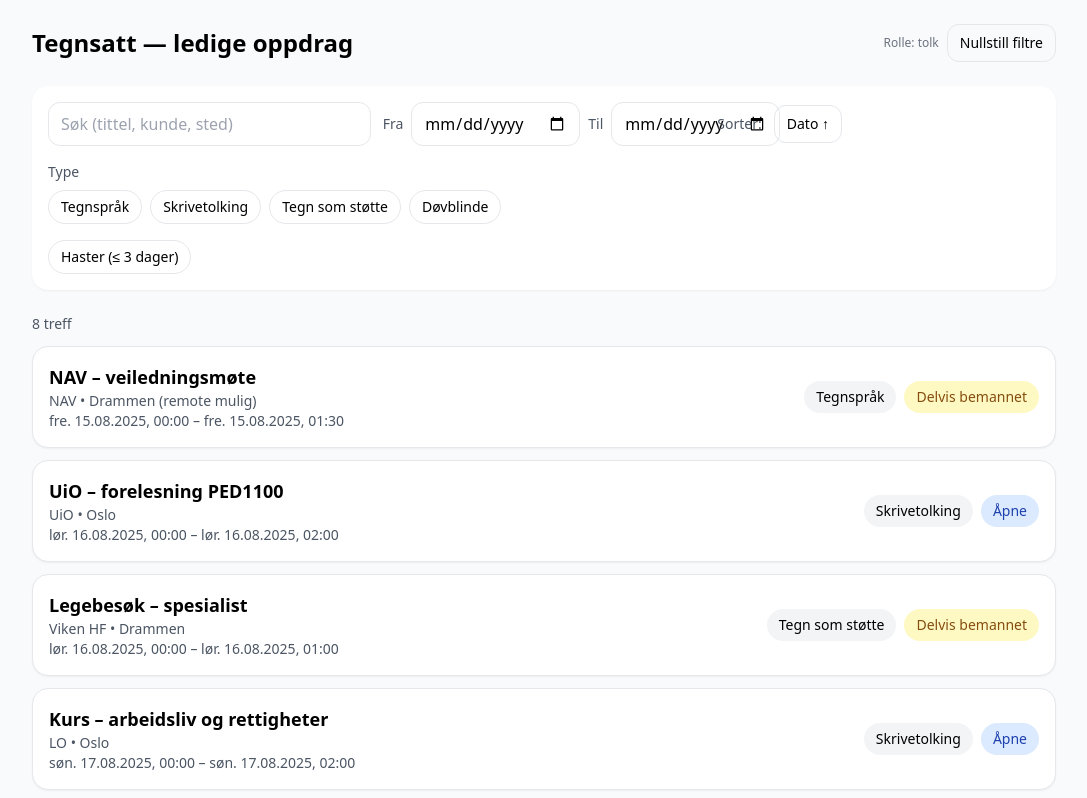
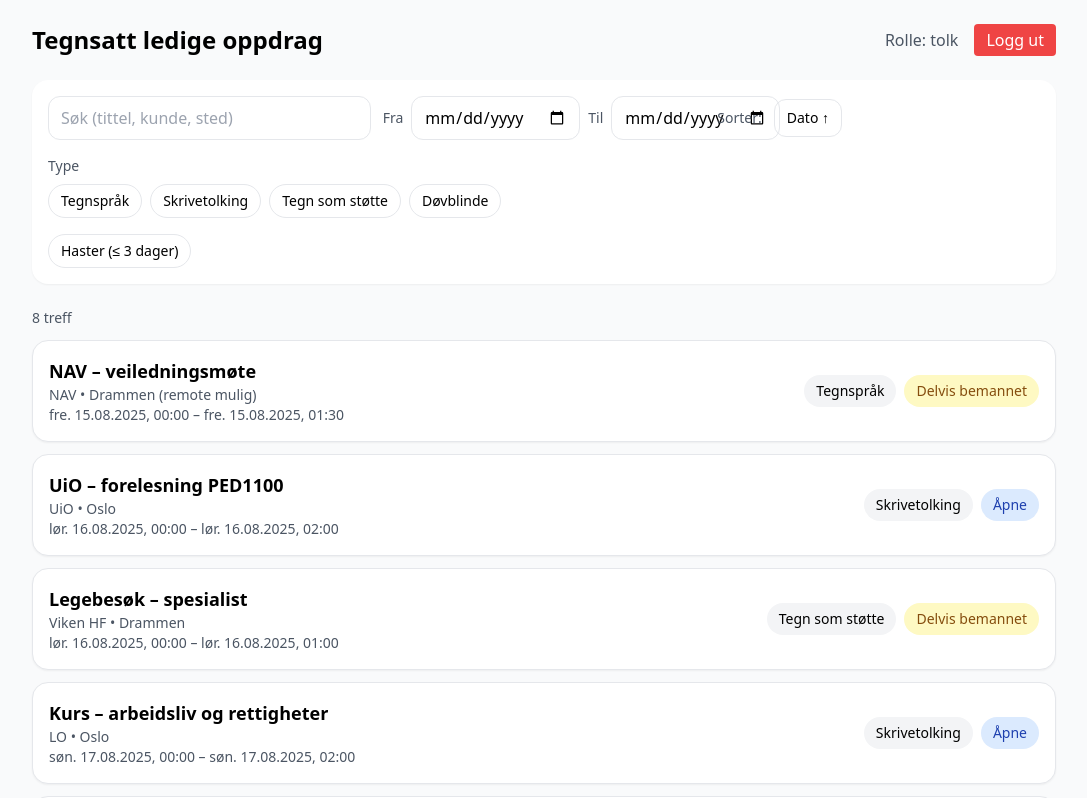
Before and after one commit to bizmomsara/bizmomsara-tegnsatt-coordinator-prototype, a Next.js app: page / in a window 1280 px wide. Shown: the top 798 px of the page, without its empty margins (96-1183 px from the left). Built offline with nearby package versions, Linux system fonts and the light colour scheme.

Commit message:
Update page.jsx

```diff
--- a/app/page.jsx
+++ b/app/page.jsx
@@ -229,22 +229,22 @@
   return (
     <div className="min-h-screen bg-gray-50 p-6">
       <div className="max-w-5xl mx-auto space-y-6">
-        <header className="flex items-center justify-between">
-          <h1 className="text-2xl font-bold">Tegnsatt — ledige oppdrag</h1>
-          <div className="flex items-center gap-2">
-            {/* Vis rolleindikator for demo */}
-            <span className="text-xs text-gray-500">Rolle: {role}</span>
-            <button
-              className="px-3 py-2 rounded-xl border text-sm hover:bg-white"
-              onClick={() => {
-                setQ(''); setTypeSel([]); setStatusSel(['inviting','partly_filled']);
-                setFrom(''); setTo(''); setSortAsc(true); setRushOnly(false);
-              }}
-            >
-              Nullstill filtre
-            </button>
-          </div>
-        </header>
+        <header className="flex justify-between items-center mb-6">
+  <h1 className="text-2xl font-bold">
+    Tegnsatt ledige oppdrag
+  </h1>
+  <div className="flex items-center gap-4">
+    <span className="text-gray-600">
+      Rolle: {role}
+    </span>
+    <button
+      onClick={logout}
+      className="px-3 py-1 bg-red-500 text-white rounded hover:bg-red-600"
+    >
+      Logg ut
+    </button>
+  </div>
+</header>
 
         <section className="bg-white p-4 rounded-2xl shadow-sm space-y-4">
           <div className="grid gap-3 md:grid-cols-3">
```
